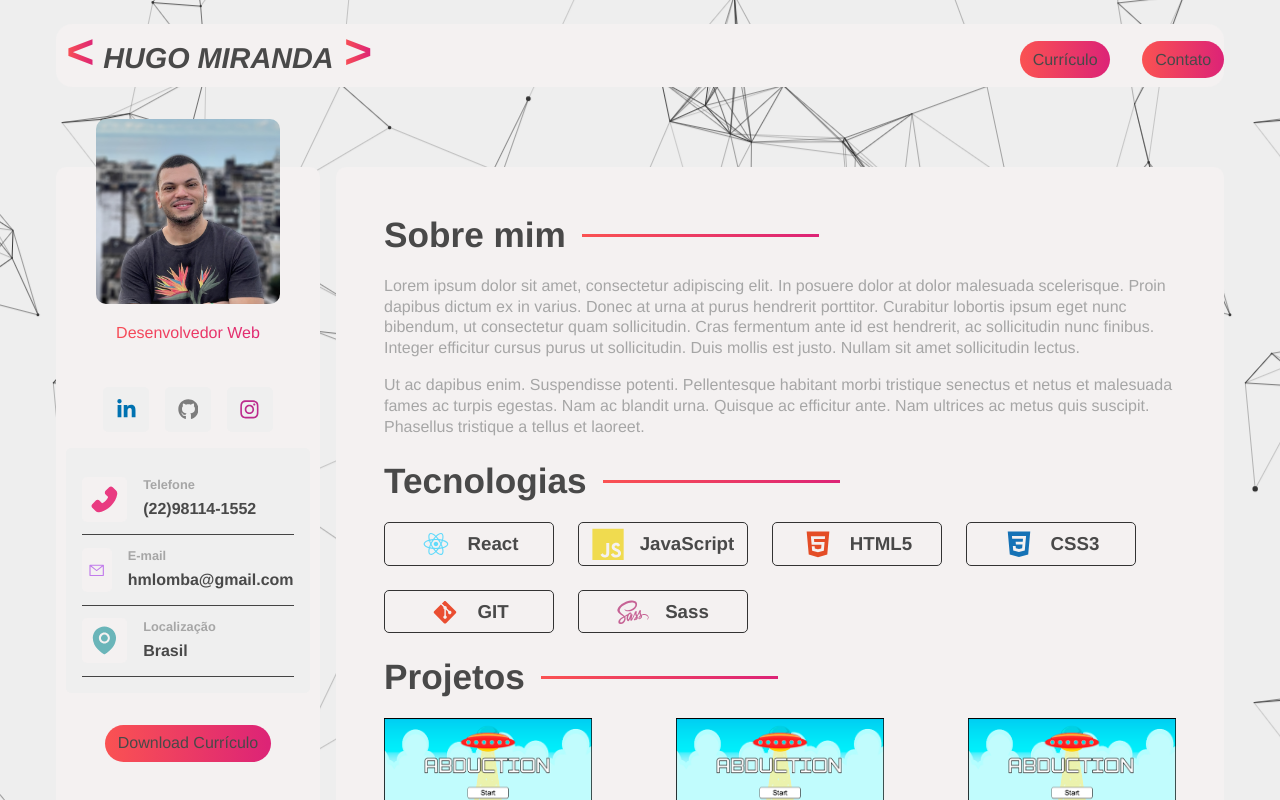
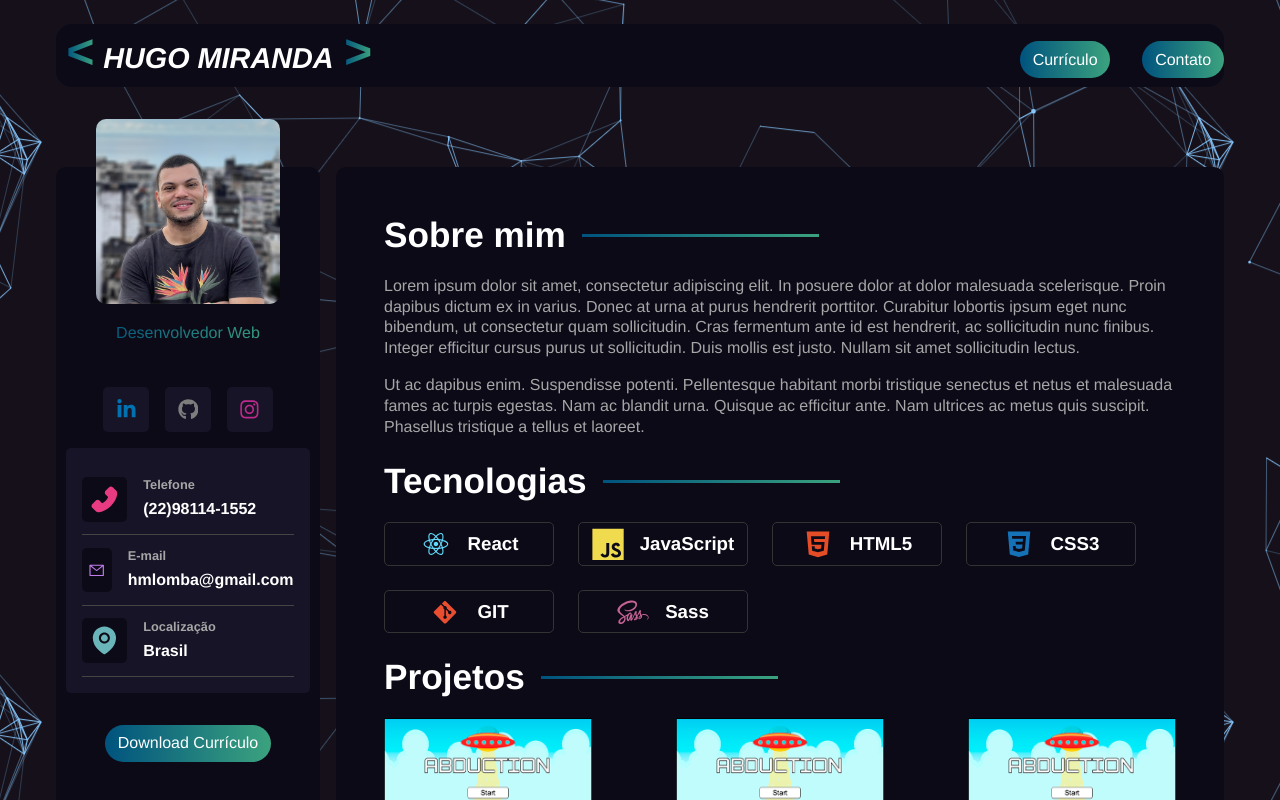
Before and after one commit to hugolomba/Portfolio, a React (Create React App) app: page / in a window 1280 px wide. Shown: the top 800 px of the page. Built offline with nearby package versions, Linux system fonts and the light colour scheme.

Commit message:
set dark theme

```diff
--- a/src/styles/index.sass
+++ b/src/styles/index.sass
@@ -16,8 +16,8 @@ h2
 
 body
     // background-color: variables.$body-bg-color
-    // background-image: url(../img/cool-background.png)
-    background-image: url(../img/cool-background-2.png)
+    background-image: url(../img/cool-background.png)
+    // background-image: url(../img/cool-background-2.png)
     background-position: center
     background-repeat: repeat
 
--- a/src/styles/variables.sass
+++ b/src/styles/variables.sass
@@ -12,13 +12,13 @@ $bg-color-secondary: #161426
 $gradient: linear-gradient(90deg, #00537e 0%, #3aa17e 98%)
 
 // Light colors
-$text-color: #494949
-// $bg-color: #f0f2ed
-// $bg-color-secondary: #e5e8de
-$bg-color: rgba(244, 241, 241, 1)
-$bg-color-secondary: #efefef
+// $text-color: #494949
+// // $bg-color: #f0f2ed
+// // $bg-color-secondary: #e5e8de
+// $bg-color: rgba(244, 241, 241, 1)
+// $bg-color-secondary: #efefef
 
-$gradient: linear-gradient(90deg, rgba(250,82,82,1) 0%, rgba(221,36,118,1) 98%)
+// $gradient: linear-gradient(90deg, rgba(250,82,82,1) 0%, rgba(221,36,118,1) 98%)
 
 
 $container-border-radius: 10px
```
